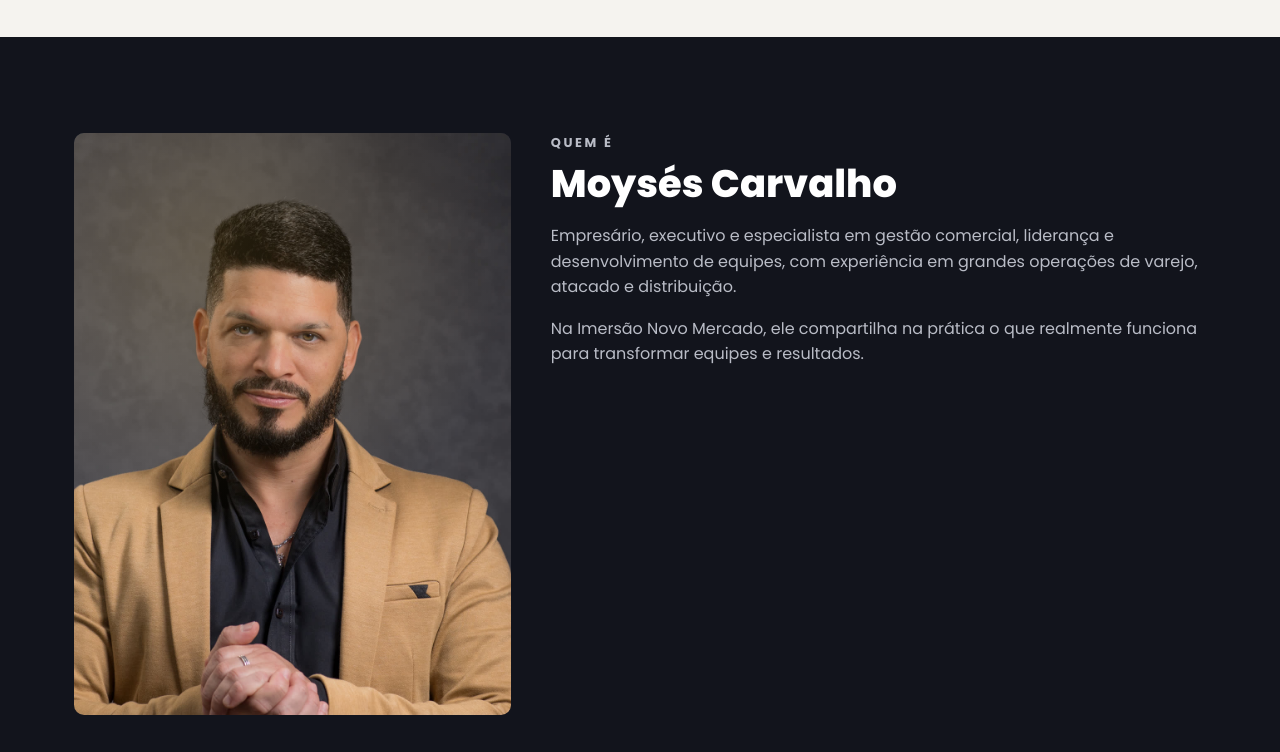
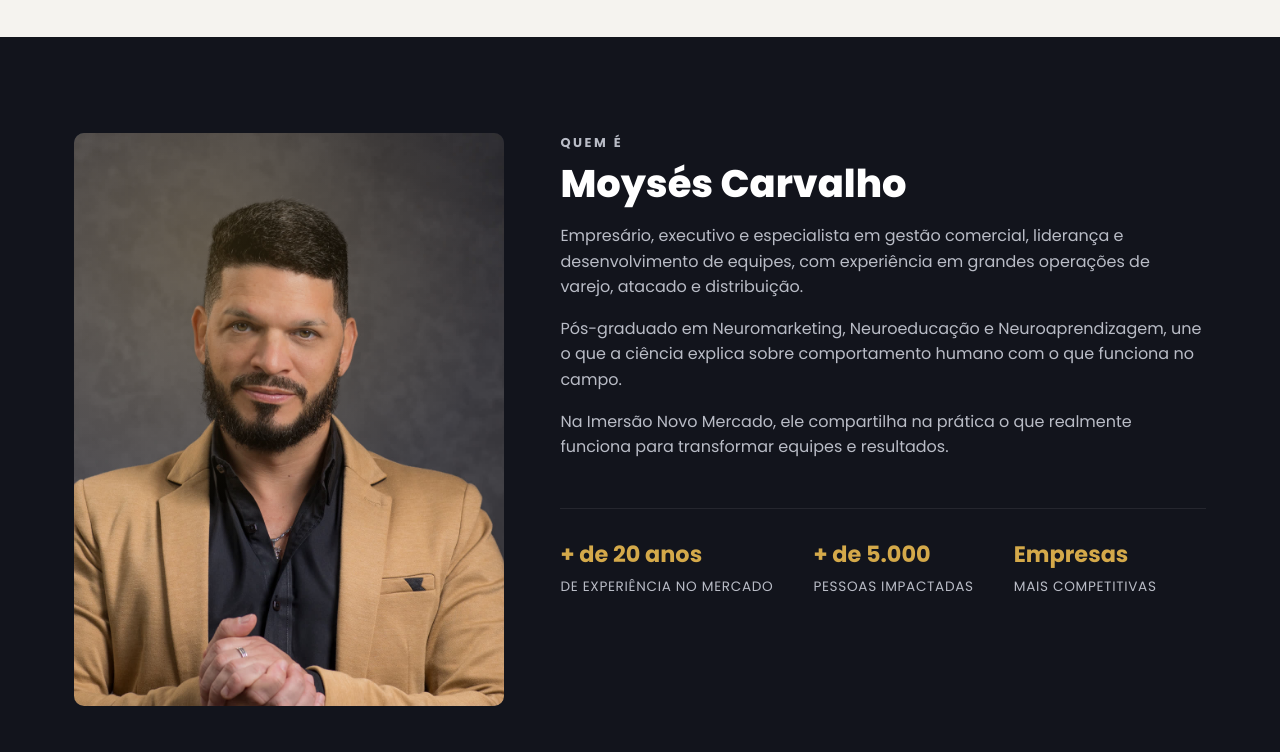
Before and after one commit to RicardoCarvalhoGit/Imers-o-Novo-Mercado, a plain HTML site: page index.html in a window 1280 px wide. Shown: the part 3000-3752 px from the top of the page. Drawn offline with Linux system fonts and the light colour scheme; a script that the page names is missing; a web font is replaced by a local one.

Commit message:
Atualiza texto e corrige layout da seção Quem é Moysés Carvalho
Co-Authored-By: Claude Opus 5.5 <noreply@anthropic.com>

```diff
--- a/css/style.css
+++ b/css/style.css
@@ -574,7 +574,14 @@ p { margin: 0 0 16px; }
 }
 
 @media (min-width: 900px) {
-  .speaker { grid-template-columns: 0.8fr 1.2fr; }
+  .speaker {
+    grid-template-columns: 0.8fr 1.2fr;
+    grid-template-rows: 1fr 1fr;
+    column-gap: 56px;
+    row-gap: 32px;
+  }
+  .speaker-media { grid-row: 1 / 3; }
+  .speaker-content { align-self: end; }
 }
 
 .speaker-media .media-placeholder { aspect-ratio: 3 / 4; }
@@ -601,6 +608,21 @@ p { margin: 0 0 16px; }
 
 @media (max-width: 899px) {
   .speaker-stats { border-left: none; padding-left: 0; border-top: 1px solid rgba(255,255,255,0.08); padding-top: 24px; }
+}
+
+/* Desktop: números em linha, logo abaixo do texto, ao lado da foto */
+@media (min-width: 900px) {
+  .speaker-stats {
+    align-self: start;
+    flex-direction: row;
+    flex-wrap: wrap;
+    justify-content: flex-start;
+    gap: 40px;
+    border-left: none;
+    padding-left: 0;
+    border-top: 1px solid rgba(255,255,255,0.08);
+    padding-top: 28px;
+  }
 }
 
 .stat-item strong {
--- a/index.html
+++ b/index.html
@@ -222,6 +222,7 @@ src="https://www.facebook.com/tr?id=SEU_PIXEL_ID&ev=PageView&noscript=1"
       <p class="eyebrow">Quem é</p>
       <h2>Moysés Carvalho</h2>
       <p>Empresário, executivo e especialista em gestão comercial, liderança e desenvolvimento de equipes, com experiência em grandes operações de varejo, atacado e distribuição.</p>
+      <p>Pós-graduado em Neuromarketing, Neuroeducação e Neuroaprendizagem, une o que a ciência explica sobre comportamento humano com o que funciona no campo.</p>
       <p>Na Imersão Novo Mercado, ele compartilha na prática o que realmente funciona para transformar equipes e resultados.</p>
     </div>
     <div class="speaker-stats">
```
